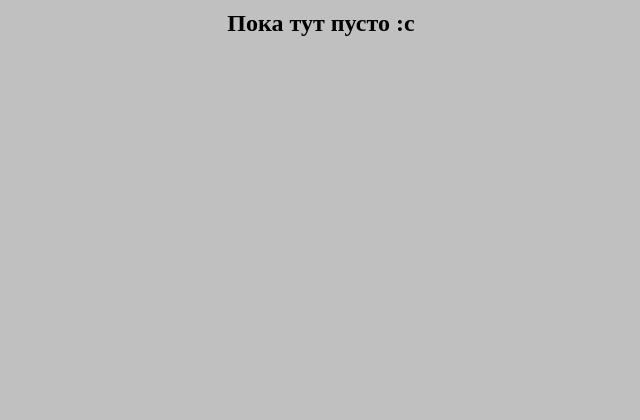
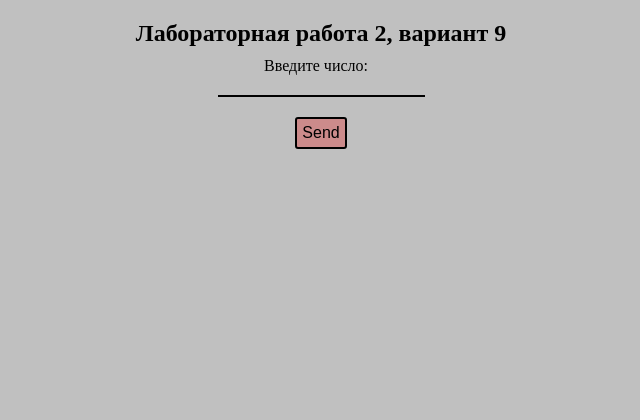
Before and after one commit to Falxns/VT, a PHP site: page /pages/labs.php in a window 1280 px wide. Shown: the part 64-484 px from the top of the page, without its empty margins (319-959 px from the left). Run offline with PHP 8.4, Linux system fonts and the light colour scheme.

Commit message:
added calculation of sum of digits in number

```diff
--- a/pages/labs.php
+++ b/pages/labs.php
@@ -3,7 +3,7 @@
 <html>
     <head>
         <title>Лабораторные</title>
-        <link rel="stylesheet" type="text/css" href="../styles/team.css">
+        <link rel="stylesheet" type="text/css" href="../styles/support.css">
         <link rel="stylesheet" type="text/css" href="../styles/nav.css">
         <link rel="stylesheet" type="text/css" href="../styles/footer.css">
     </head>
@@ -12,7 +12,22 @@
             include '../styles/navigation.php';
         ?>
         <main>
-            <h2 class="block-main-header">Пока тут пусто :с</h2>
+            <form action="<?php $_PHP_SELF ?>" method="GET" id="lab-2" class="user-form">
+                <h2 class="block-main-header">Лабораторная работа 2, вариант 9</h2>
+                <label class="user-form_label" for="number-input">Введите число: </label>
+                <input class="user-form_input" name="number-input" pattern="^[0-9]+$">
+                <input class="user-form_submit" type="submit" value="Send">
+                <?php
+                    if( isset($_GET["number-input"])) {
+                        $number = $_GET["number-input"];
+                        $answer = 0;
+                        for ($i = 0; $i < strlen($number); $i++) {
+                            $answer += $number[$i];
+                        }
+                        echo "<label class='user-form_label'>Ответ: $answer</label>";
+                    }
+                ?>
+            </form>
         </main>
         <footer class="footer-container">
             <a class="contacts" href="https://vk.com/maxim_falonse" target="_blank">
```
